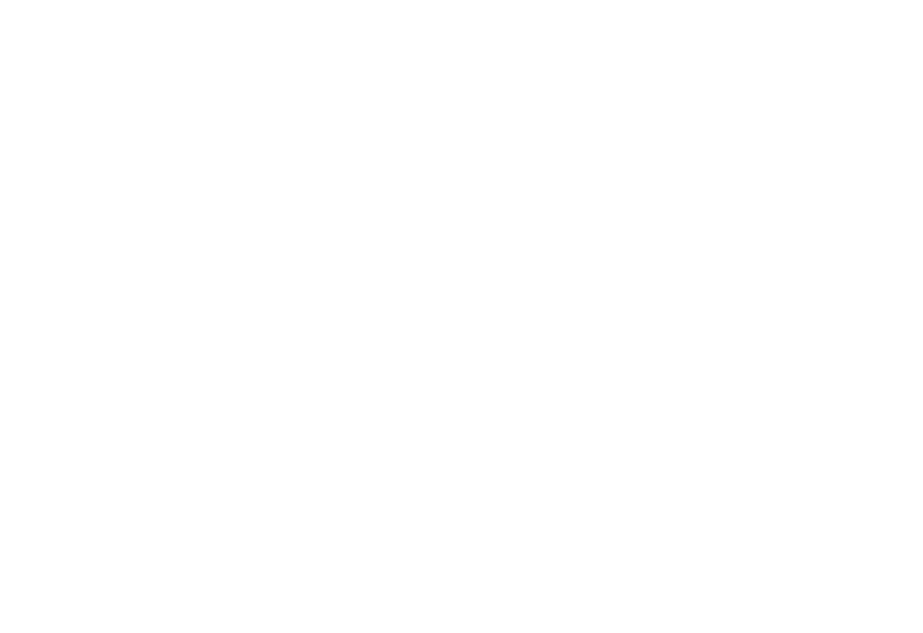
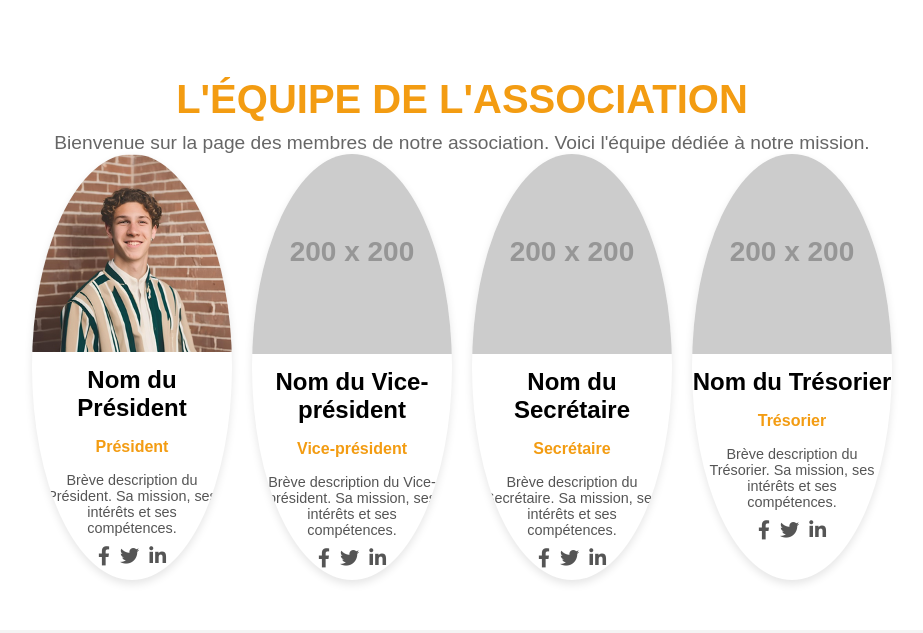
Before and after one commit to VASDV-Edu-2024/AE_Rendre_un_travail_propore, a plain HTML site: page members.html in a window 1280 px wide. Shown: the whole page, without its empty margins (178-1101 px from the left). Drawn offline with Linux system fonts and the light colour scheme; placeholder pictures from the web are drawn by us.

Commit message:
ajout de photo

```diff
--- /dev/null
+++ b/members.css
@@ -0,0 +1,86 @@
+body {
+    font-family: Arial, sans-serif;
+    background-color: #f4f4f4;
+    margin: 0;
+    padding: 0;
+}
+
+.team-section {
+    text-align: center;
+    padding: 50px 0;
+    background-color: #fff;
+}
+
+.team-section h1 {
+    color: #f39c12;
+    font-size: 2.5em;
+    margin-bottom: 10px;
+}
+
+.team-section .description {
+    font-size: 1.2em;
+    color: #666;
+    margin-bottom: 40px;
+    width: 80%;
+    margin: auto;
+}
+
+.team-section .team-members {
+    display: flex;
+    justify-content: center;
+    flex-wrap: wrap;
+    gap: 20px;
+}
+
+.team-section .team-members .member {
+    background-color: #fff;
+    border-radius: 50%;
+    overflow: hidden;
+    width: 200px;
+    text-align: center;
+    box-shadow: 0 4px 8px rgba(0, 0, 0, 0.1);
+    transition: transform 0.2s;
+}
+
+.team-section .team-members .member:hover {
+    transform: scale(1.05);
+}
+
+.team-section .team-members .member img {
+    width: 100%;
+    height: auto;
+}
+
+.team-section .team-members .member h2 {
+    font-size: 1.5em;
+    margin: 10px 0;
+}
+
+.team-section .team-members .member .role {
+    color: #f39c12;
+    font-weight: bold;
+}
+
+.team-section .team-members .member .bio {
+    font-size: 0.9em;
+    color: #555;
+    padding: 0 10px;
+    margin-bottom: 10px;
+}
+
+.team-section .team-members .member .social-links {
+    display: flex;
+    justify-content: center;
+    gap: 10px;
+    margin-bottom: 10px;
+}
+
+.team-section .team-members .member .social-links a {
+    color: #555;
+    font-size: 1.2em;
+    transition: color 0.3s;
+}
+
+.team-section .team-members .member .social-links a:hover {
+    color: #f39c12;
+}
--- a/members.html
+++ b/members.html
@@ -1,12 +1,62 @@
 <!DOCTYPE html>
-<html lang="fr-FR">
+<html lang="fr">
 <head>
     <meta charset="UTF-8">
     <meta name="viewport" content="width=device-width, initial-scale=1.0">
-    <title>Nos membres</title>
+    <title>Équipe de l'Association</title>
+    <link rel="stylesheet" href="members.css">
+    <link rel="stylesheet" href="https://cdnjs.cloudflare.com/ajax/libs/font-awesome/6.0.0-beta3/css/all.min.css">
 </head>
 <body>
-
-
+    <div class="team-section">
+        <h1>L'ÉQUIPE DE L'ASSOCIATION</h1>
+        <p class="description">Bienvenue sur la page des membres de notre association. Voici l'équipe dédiée à notre mission.</p>
+        <div class="team-members">
+            <div class="member">
+                <img src="images/prez_asso.png" alt="Nom du Président">
+                <h2>Nom du Président</h2>
+                <p class="role">Président</p>
+                <p class="bio">Brève description du Président. Sa mission, ses intérêts et ses compétences.</p>
+                <div class="social-links">
+                    <a href="#"><i class="fab fa-facebook-f"></i></a>
+                    <a href="#"><i class="fab fa-twitter"></i></a>
+                    <a href="#"><i class="fab fa-linkedin-in"></i></a>
+                </div>
+            </div>
+            <div class="member">
+                <img src="https://via.placeholder.com/200" alt="Nom du Vice-président">
+                <h2>Nom du Vice-président</h2>
+                <p class="role">Vice-président</p>
+                <p class="bio">Brève description du Vice-président. Sa mission, ses intérêts et ses compétences.</p>
+                <div class="social-links">
+                    <a href="#"><i class="fab fa-facebook-f"></i></a>
+                    <a href="#"><i class="fab fa-twitter"></i></a>
+                    <a href="#"><i class="fab fa-linkedin-in"></i></a>
+                </div>
+            </div>
+            <div class="member">
+                <img src="https://via.placeholder.com/200" alt="Nom du Secrétaire">
+                <h2>Nom du Secrétaire</h2>
+                <p class="role">Secrétaire</p>
+                <p class="bio">Brève description du Secrétaire. Sa mission, ses intérêts et ses compétences.</p>
+                <div class="social-links">
+                    <a href="#"><i class="fab fa-facebook-f"></i></a>
+                    <a href="#"><i class="fab fa-twitter"></i></a>
+                    <a href="#"><i class="fab fa-linkedin-in"></i></a>
+                </div>
+            </div>
+            <div class="member">
+                <img src="https://via.placeholder.com/200" alt="Nom du Trésorier">
+                <h2>Nom du Trésorier</h2>
+                <p class="role">Trésorier</p>
+                <p class="bio">Brève description du Trésorier. Sa mission, ses intérêts et ses compétences.</p>
+                <div class="social-links">
+                    <a href="#"><i class="fab fa-facebook-f"></i></a>
+                    <a href="#"><i class="fab fa-twitter"></i></a>
+                    <a href="#"><i class="fab fa-linkedin-in"></i></a>
+                </div>
+            </div>
+        </div>
+    </div>
 </body>
 </html>
```
Also changed, not shown: images/prez_asso.png (added).
